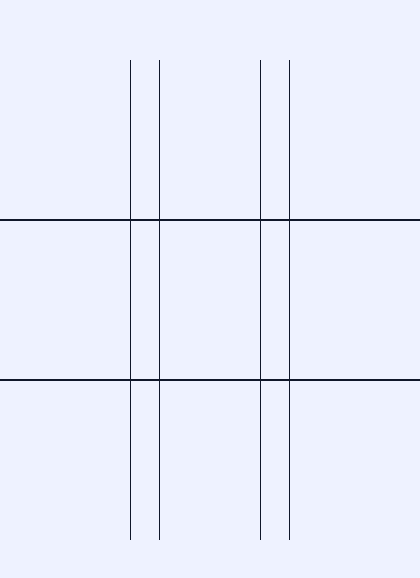
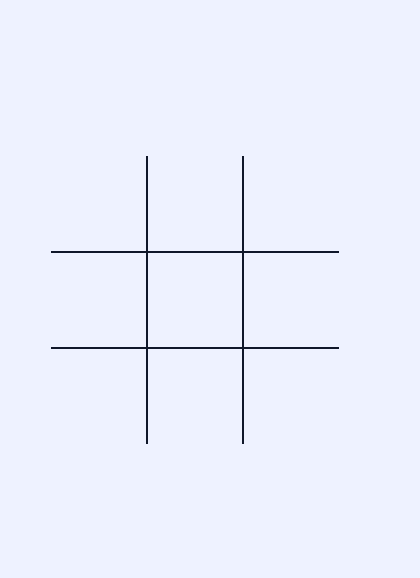
Before and after one commit to al-imam/tic-tac-toe, a React (Vite) app: page / in a window 390 px wide. Shown: the part 122-700 px from the top of the page, 420 px wide, since content can reach past the window. Built offline with nearby package versions, Linux system fonts and the light colour scheme.

Commit message:
make box smeller on smell screen

```diff
--- a/src/Box.tsx
+++ b/src/Box.tsx
@@ -8,7 +8,7 @@ export default function Box({
   return (
     <div
       onClick={onTap}
-      className={`box w-40 h-40 flex justify-center items-center ${classes}`}
+      className={`box w-24 sm:w-40 aspect-square flex justify-center items-center ${classes}`}
     ></div>
   );
 }
```
